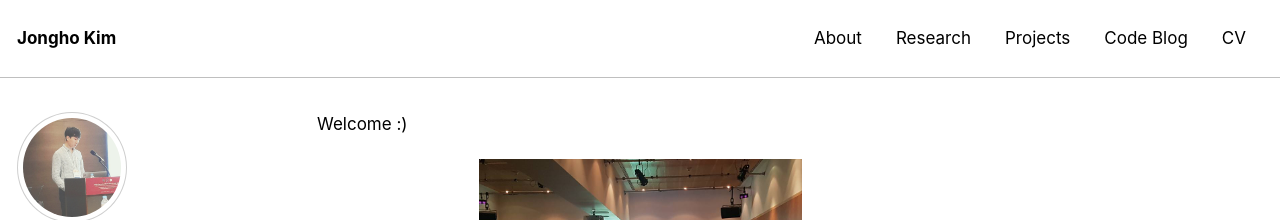
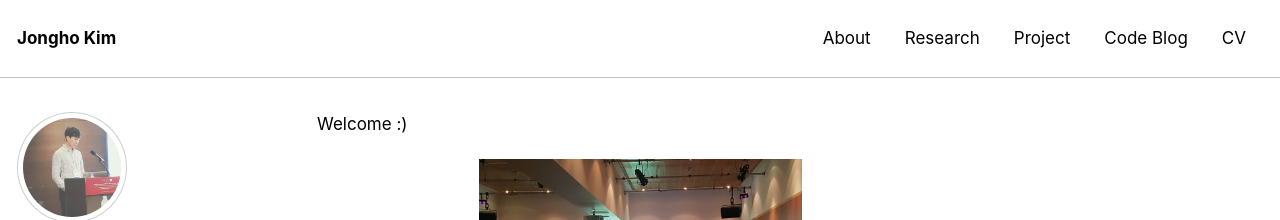
Before and after one commit to jonghkim/jonghkim.github.io, a Jekyll site: the page built from index.md, in a window 1280 px wide and 900 px high. Shown: the top 220 px of the window. Built offline with Jekyll 4.4.1, drawn with Linux system fonts in a browser that asks for light colours; nearby versions of some CDN libraries.

Commit message:
project updated

```diff
--- a/_data/navigation.yml
+++ b/_data/navigation.yml
@@ -4,7 +4,7 @@ main:
     url: /about/
   - title: "Research"
     url: /research/
-  - title: "Projects"
+  - title: "Project"
     url: /project/
   - title: "Code Blog"
     url: /code_blog/
```
